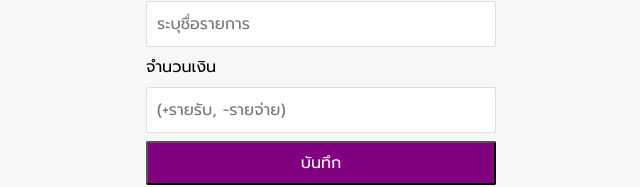
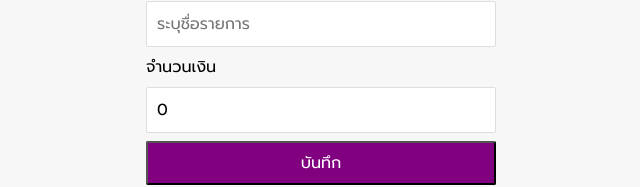
Before and after one commit to robocon/react-tutorial, a React (Create React App) app: page / in a window 1280 px wide. Shown: the part 291-478 px from the top of the page, without its empty margins (319-959 px from the left). Built offline with nearby package versions, Linux system fonts and the light colour scheme.

Commit message:
ลองเก็บค่าใน state + นำเอาค่าใน state มาใส่ใน value

```diff
--- a/src/components/FormComponent.js
+++ b/src/components/FormComponent.js
@@ -1,30 +1,34 @@
+import { useState } from "react"
 import "./FormComponent.css"
-
 const FormComponent = () => {
+    const [title, setTitle] = useState('')
+    const [price, setPrice] = useState(0)
     const inputTitle = (event)=>{
-        console.log(event.target.value)
+        setTitle(event.target.value)//ตอนพิมพ์เก็บค่าไว้ใน state
     }
-
     const inputPrice = (event)=>{
-        console.log(event.target.value)
+        setPrice(event.target.value)
     }
-
     const saveItem = (event) =>{
         event.preventDefault()
-
+        const itemData = {
+            title: title,
+            price: Number(price)
+        }
         console.log("บันทีกข้อมูลเรียบร้อย")
+        setTitle('')//clearค่าใน state
+        setPrice(0)
     }
-
     return(
         <div>
             <form method="POST" onSubmit={saveItem}>
                 <div className="form-control">
                     <label>ชื่อรายการ</label>
-                    <input type="text" name="title" placeholder="ระบุชื่อรายการ" onChange={inputTitle}/>
+                    <input type="text" name="title" placeholder="ระบุชื่อรายการ" onChange={inputTitle} value={title}/>
                 </div>
                 <div className="form-control">
                     <label>จำนวนเงิน</label>
-                    <input type="number" name="price" placeholder="(+รายรับ, -รายจ่าย)" onChange={inputPrice}/>
+                    <input type="number" name="price" placeholder="(+รายรับ, -รายจ่าย)" onChange={inputPrice} value={price}/>
                 </div>
                 <div>
                     <button type="submit" className="btn">บันทึก</button>
@@ -33,5 +37,4 @@ const FormComponent = () => {
         </div>
     )
 }
-
 export default FormComponent
```
